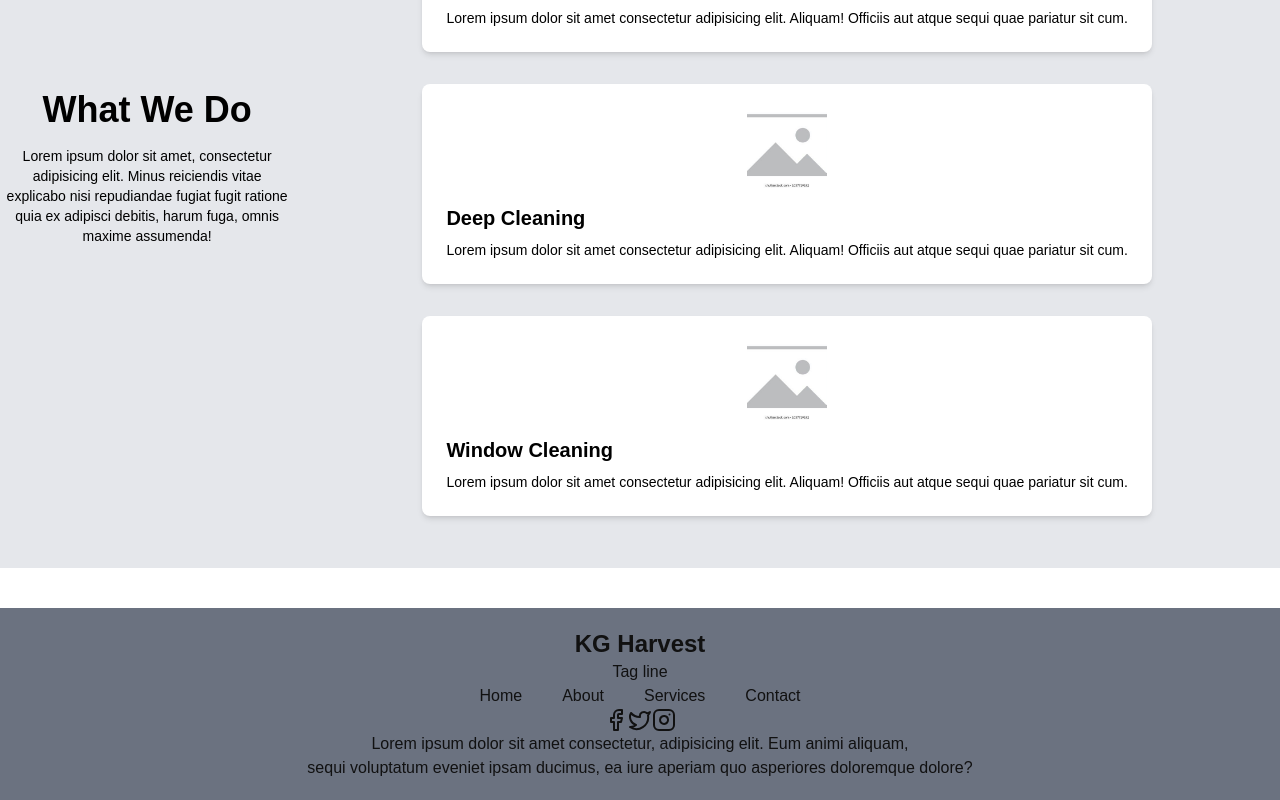
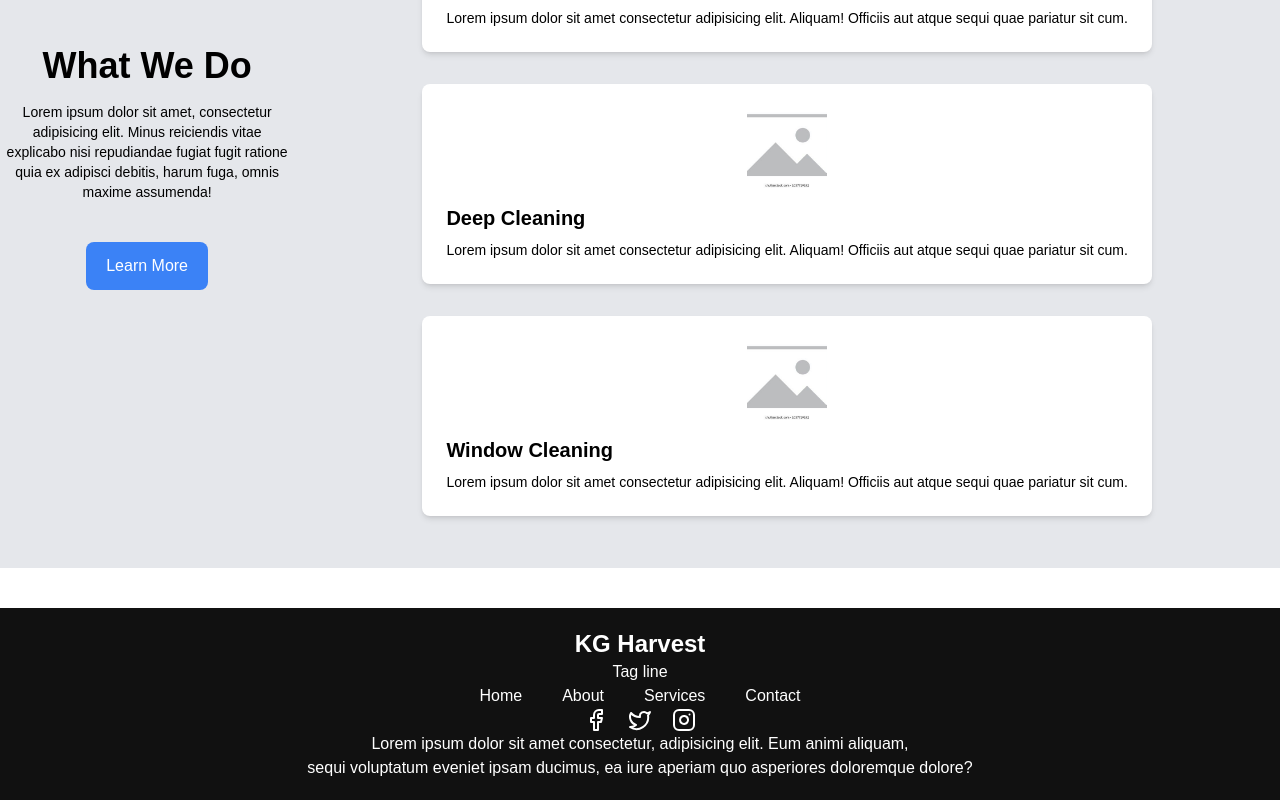
Before and after one commit to Daweed234/kg_harvest-gig, a React (Create React App) app: page / in a window 1280 px wide. Shown: the part 1373-2173 px from the top of the page. Built offline with nearby package versions, Linux system fonts and the light colour scheme.

Commit message:
some changes made

```diff
--- a/src/Components/Navbar.jsx
+++ b/src/Components/Navbar.jsx
@@ -15,7 +15,7 @@ const Navbar = () => {
             </div>
             <div className="flex flex-row gap-5">
             <FiSun className="text-xl mt-3 hover:-translate-y-3 duration-300"/>
-            <button className="text-sm px-4 py-2 md:py-3 rounded-md text-white bg-blue-500 md:text-base hover:-translate-y-2 duration-300">
+            <button className="text-sm px-4 py-2 md:py-3 rounded-md text-white bg-blue-500 md:text-base hover:-translate-y-2 hover:bg-blue-600 duration-300">
               Contact
             </button>
             </div>
--- a/src/Pages/About.jsx
+++ b/src/Pages/About.jsx
@@ -25,7 +25,7 @@ const About = () => {
                             accusamus nisi,
                             <br /> cumque dicta blanditiis laborum?
                         </p>
-                        <button className="px-2 py-3 bg-blue-500 text-white rounded-lg hover:-translate-y-3 hover:bg-blue-800 duration-300 mt-10">About Us</button>
+                        <button className="px-2 py-3 bg-blue-500 text-white rounded-lg hover:-translate-y-3 hover:bg-blue-600 duration-300 mt-10">About Us</button>
                     </div>
                     <div>
                         <div className="flex flex-row">
--- a/src/Pages/Footer.jsx
+++ b/src/Pages/Footer.jsx
@@ -6,27 +6,27 @@ import { Instagram } from "lucide-react";
 const Footer = () => {
     return (
         <>
-            <div className=" bg-gray-500 mt-10">
-                <div className="text-center justify-center px-5 py-5 text-[#111]">
+            <div className=" bg-[#111] mt-10">
+                <div className="text-center justify-center px-5 py-5 text-[#fff]">
                     <div>
-                        <p className="text-2xl font-bold">KG Harvest</p>
-                        <p>Tag line</p>
+                        <p className="text-2xl font-bold hover:text-[#cacaca]">KG Harvest</p>
+                        <p className=" hover:text-[#cacaca]">Tag line</p>
                     </div>
                     <div>
                         <ul className="flex flex-row justify-center items-center gap-10">
-                            <li>Home</li>
-                            <li>About</li>
-                            <li>Services</li>
-                            <li>Contact</li>
+                            <li className=" hover:text-[#cacaca]">Home</li>
+                            <li className=" hover:text-[#cacaca]">About</li>
+                            <li className=" hover:text-[#cacaca]">Services</li>
+                            <li className=" hover:text-[#cacaca]">Contact</li>
                         </ul>
                     </div>
-                    <div className="flex flex-row text-center justify-center">
-                        <Facebook />
-                        <Twitter />
-                        <Instagram />
+                    <div className="flex flex-row text-center justify-center gap-5">
+                       <Facebook className="hover:text-[#cacaca] hover:cursor-pointer" />
+                        <Twitter className="hover:text-[#cacaca] hover:cursor-pointer" />
+                        <Instagram className="hover:text-[#cacaca] hover:cursor-pointer" />
                     </div>
                     <div>
-                        <p>
+                        <p className=" hover:text-[#cacaca]">
                             Lorem ipsum dolor sit amet consectetur, adipisicing elit. Eum
                             animi aliquam, <br /> sequi voluptatum eveniet ipsam ducimus, ea
                             iure aperiam quo asperiores doloremque dolore?
--- a/src/Pages/Home.jsx
+++ b/src/Pages/Home.jsx
@@ -13,11 +13,11 @@ const Home = () => {
                     </p>
                     <p></p>
                     <div className=" flex flex-row gap-2 mt-5">
-                        <button className="px-5 py-3 bg-blue-500 text-white rounded-lg hover:-translate-y-3 duration-300">
+                        <button className="px-5 py-3 bg-blue-500 hover:bg-blue-600 text-white rounded-lg hover:-translate-y-3 duration-300">
                             Contact Us
                         </button>
                         <div className="hover:-translate-y-3 duration-300 flex flex-row">
-                            <button className="px-5 py3 text-black rounded-lg ">
+                            <button className="px-5 py-3 text-black rounded-lg ">
                                 What we offer
                             </button>
                             <MoveRight className="mt-3 w-6" />
--- a/src/Pages/Services.jsx
+++ b/src/Pages/Services.jsx
@@ -65,6 +65,7 @@ const Services = () => {
             <div className='text-center'>
                 <p className="text-4xl font-bold">What We Do</p>
                 <p className='mt-4 text-sm'>Lorem ipsum dolor sit amet, consectetur adipisicing elit. Minus reiciendis vitae <br />explicabo nisi repudiandae fugiat fugit ratione quia ex adipisci debitis, harum fuga, omnis maxime assumenda!</p>
+                <button className="px-5 py-3 bg-blue-500 text-white rounded-lg hover:-translate-y-3 hover:bg-blue-600 duration-300 mt-10">Learn More</button>
             </div>
             <div className='flex flex-wrap justify-center items-center mt-8'>
                 <ServiceCard title="General Cleaning" description="Lorem ipsum dolor sit amet consectetur adipisicing elit. Aliquam! Officiis aut atque sequi quae pariatur sit cum." />
```
